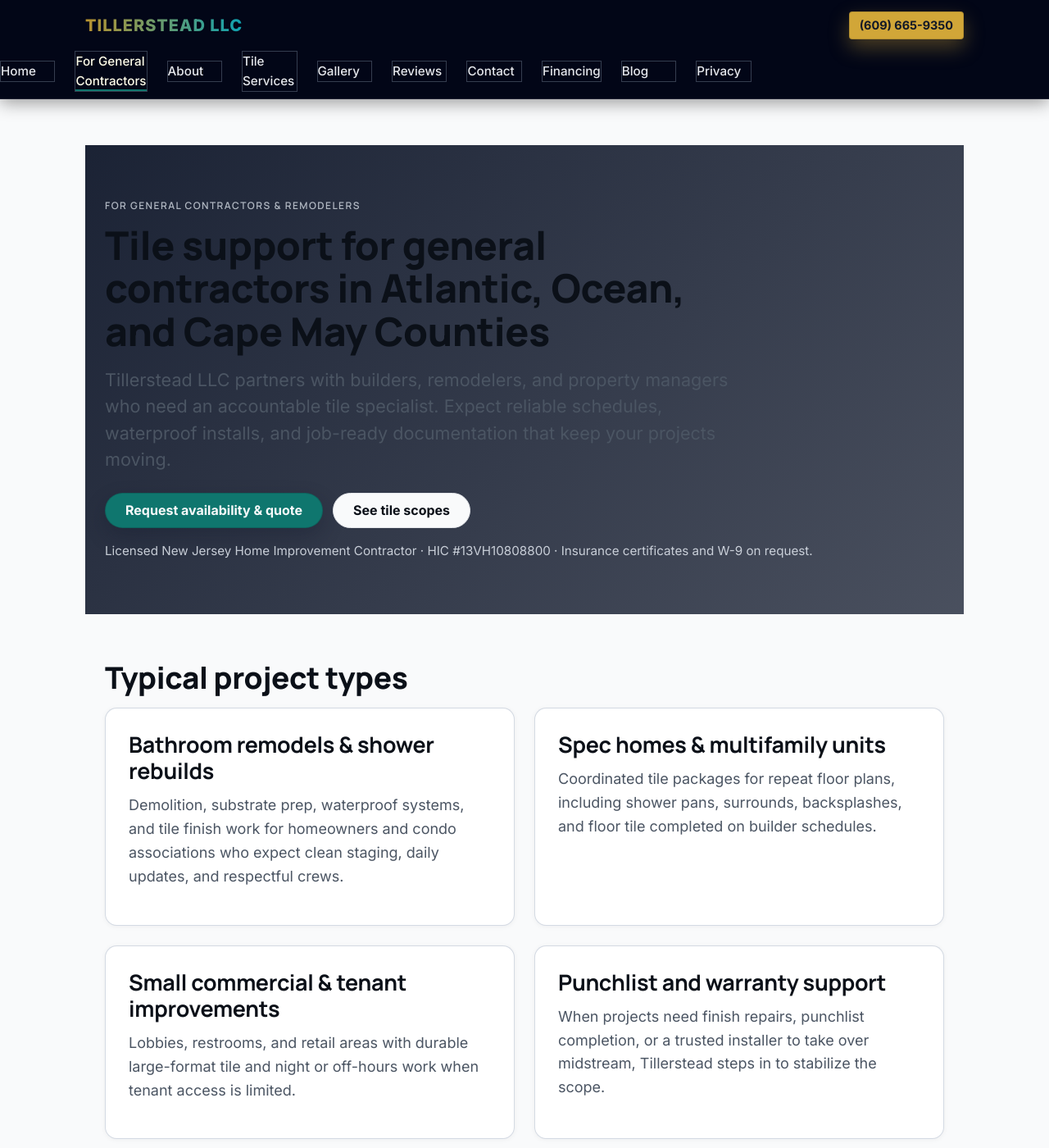
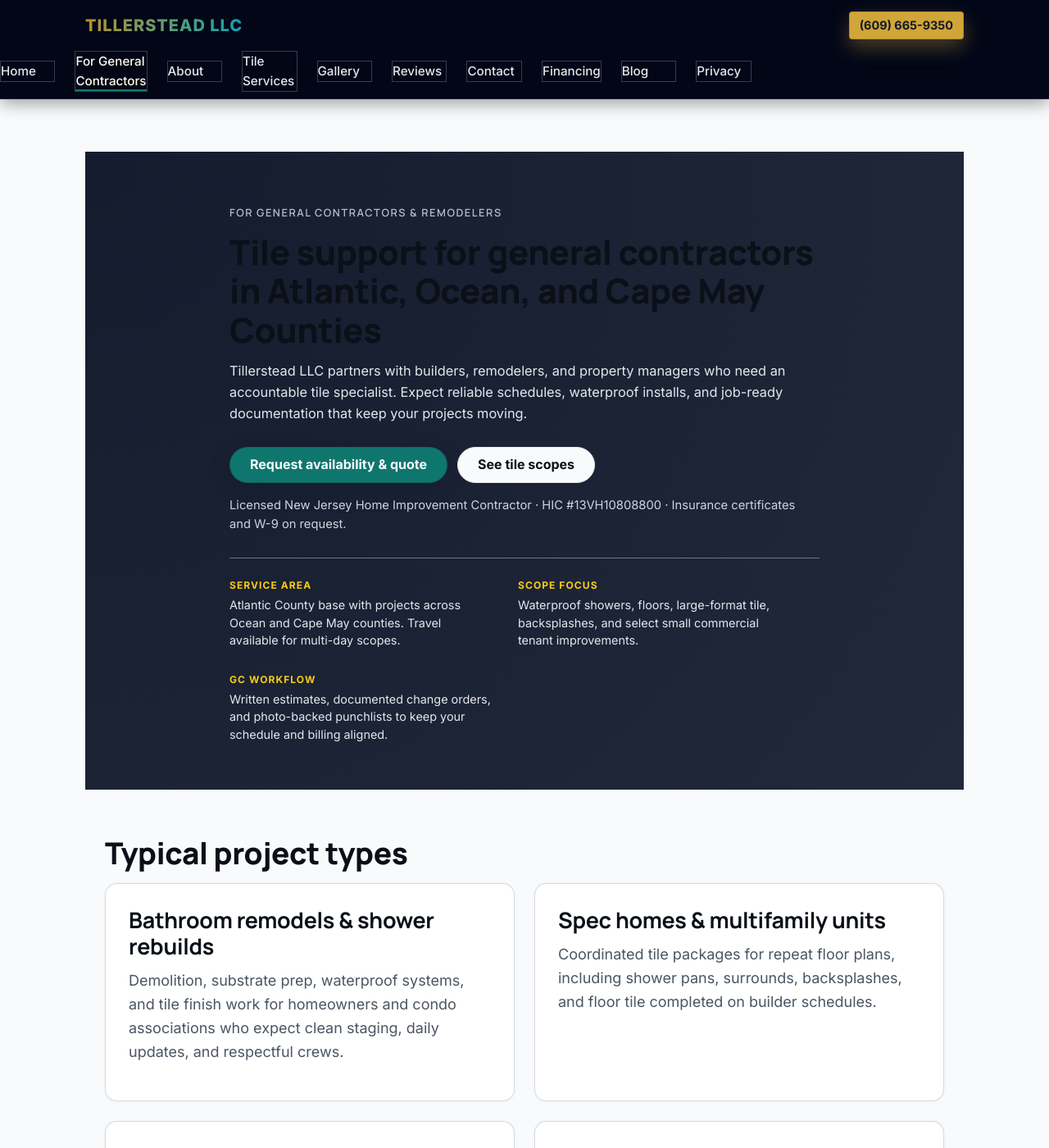
Before and after one commit to XTX33/Tillerstead-site, a Jekyll site: the page built from pages/for-general-contractors.html, in a window 1280 px wide and 1400 px high. Shown: the whole window at 82% size. Built offline with Jekyll 4.4.1, drawn with Linux system fonts in a browser that asks for light colours.

Commit message:
Update for-general-contractors.html

```diff
--- a/pages/for-general-contractors.html
+++ b/pages/for-general-contractors.html
@@ -13,7 +13,7 @@
 
 <main id="main" class="gc" aria-labelledby="gc-heading">
   <header class="gc-hero">
-    <div class="container">
+    <div class="container gc-hero-inner">
       <p class="eyebrow">For General Contractors &amp; Remodelers</p>
       <h1 id="gc-heading">Tile support for general contractors in Atlantic, Ocean, and Cape May Counties</h1>
       <p class="lead">
@@ -24,7 +24,24 @@
         <a class="btn btn-accent" href="{{ '/contact/' | relative_url }}">Request availability &amp; quote</a>
         <a class="btn btn-ghost" href="{{ '/services/' | relative_url }}">See tile scopes</a>
       </div>
-      <p class="gc-note">Licensed New Jersey Home Improvement Contractor · HIC #{{ site.company.hic }} · Insurance certificates and W-9 on request.</p>
+      <p class="gc-note">
+        Licensed New Jersey Home Improvement Contractor · HIC #{{ site.company.hic }} · Insurance certificates and W-9 on request.
+      </p>
+
+      <ul class="gc-kpis" aria-label="Tile subcontractor quick facts for general contractors">
+        <li class="gc-kpi">
+          <span class="gc-kpi-label">Service Area</span>
+          Atlantic County base with projects across Ocean and Cape May counties. Travel available for multi-day scopes.
+        </li>
+        <li class="gc-kpi">
+          <span class="gc-kpi-label">Scope Focus</span>
+          Waterproof showers, floors, large-format tile, backsplashes, and select small commercial tenant improvements.
+        </li>
+        <li class="gc-kpi">
+          <span class="gc-kpi-label">GC Workflow</span>
+          Written estimates, documented change orders, and photo-backed punchlists to keep your schedule and billing aligned.
+        </li>
+      </ul>
     </div>
   </header>
 
@@ -35,13 +52,15 @@
         <article class="gc-card">
           <h3>Bathroom remodels &amp; shower rebuilds</h3>
           <p>
-            Demolition, substrate prep, waterproof systems, and tile finish work for homeowners and condo associations who expect clean staging, daily updates, and respectful crews.
+            Demolition, substrate prep, waterproof systems, and tile finish work for homeowners and condo associations who expect clean staging,
+            daily updates, and respectful crews.
           </p>
         </article>
         <article class="gc-card">
           <h3>Spec homes &amp; multifamily units</h3>
           <p>
-            Coordinated tile packages for repeat floor plans, including shower pans, surrounds, backsplashes, and floor tile completed on builder schedules.
+            Coordinated tile packages for repeat floor plans, including shower pans, surrounds, backsplashes,
+            and floor tile completed on builder schedules.
           </p>
         </article>
         <article class="gc-card">
@@ -53,7 +72,8 @@
         <article class="gc-card">
           <h3>Punchlist and warranty support</h3>
           <p>
-            When projects need finish repairs, punchlist completion, or a trusted installer to take over midstream, Tillerstead steps in to stabilize the scope.
+            When projects need finish repairs, punchlist completion, or a trusted installer to take over midstream,
+            Tillerstead steps in to stabilize the scope.
           </p>
         </article>
       </div>
@@ -101,7 +121,8 @@
       <div class="docs-card">
         <h2 id="docs-heading">Insurance &amp; documentation</h2>
         <p>
-          Tillerstead maintains general liability coverage and can provide site-specific certificates naming your company or client. W-9, references, and sample punch documentation are available alongside your estimate.
+          Tillerstead maintains general liability coverage and can provide site-specific certificates naming your company or client.
+          W-9, references, and sample punch documentation are available alongside your estimate.
         </p>
         <p>
           Need to coordinate with property managers or HOA boards? We provide background checks or access badges as required.
@@ -115,28 +136,48 @@
 </main>
 
 <style>
+  /* GC page shell */
+  .page-gc body,
+  .gc {
+    background: var(--bg, #f9fafb);
+  }
+
+  .gc .section {
+    padding: 3.5rem 0;
+  }
+
+  /* Hero – match homepage vibe */
   .gc-hero {
     padding: 4rem 0 3rem;
-    background: linear-gradient(135deg, rgba(15, 23, 42, 0.95), rgba(15, 23, 42, 0.75));
-    color: #f8fafc;
-    text-align: left;
+    background: radial-gradient(circle at top left, rgba(15, 23, 42, 0.98), rgba(15, 23, 42, 0.92));
+    color: #f9fafb;
+  }
+
+  .gc-hero-inner {
+    max-width: 48rem;
   }
 
   .gc-hero .eyebrow {
+    margin: 0;
     text-transform: uppercase;
     letter-spacing: 0.12em;
     font-weight: 600;
-    color: rgba(226, 232, 240, 0.75);
+    font-size: 0.8rem;
+    color: rgba(226, 232, 240, 0.78);
   }
 
   .gc-hero h1 {
-    margin-top: 0.75rem;
-    max-width: 48rem;
+    margin: 0.85rem 0 0.75rem;
+    font-size: clamp(1.9rem, 4vw, 2.6rem);
+    line-height: 1.15;
   }
 
   .gc-hero .lead {
-    max-width: 48rem;
-    margin-bottom: 1.5rem;
+    max-width: 44rem;
+    margin: 0 0 1.75rem;
+    color: #e5e7eb;
+    font-size: 1.02rem;
+    line-height: 1.6;
   }
 
   .gc-cta {
@@ -147,14 +188,48 @@
   }
 
   .gc-note {
-    font-size: 0.95rem;
-    color: rgba(226, 232, 240, 0.85);
+    font-size: 0.92rem;
+    color: rgba(226, 232, 240, 0.9);
+    margin: 0;
   }
 
-  .section {
-    padding: 3.5rem 0;
+  /* KPI strip – echo homepage hero KPIs */
+  .gc-kpis {
+    list-style: none;
+    margin: 1.75rem 0 0;
+    padding: 1.5rem 0 0;
+    border-top: 1px solid rgba(148, 163, 184, 0.65);
+    display: flex;
+    flex-direction: column;
+    gap: 1rem;
   }
 
+  .gc-kpi {
+    font-size: 0.9rem;
+    line-height: 1.5;
+    color: #e5e7eb;
+    max-width: 20rem;
+  }
+
+  .gc-kpi-label {
+    display: block;
+    margin-bottom: 0.25rem;
+    font-size: 0.75rem;
+    text-transform: uppercase;
+    letter-spacing: 0.09em;
+    font-weight: 700;
+    color: #facc15; /* bright label like homepage */
+  }
+
+  @media (min-width: 900px) {
+    .gc-kpis {
+      flex-direction: row;
+      flex-wrap: wrap;
+      gap: 1.25rem 2rem;
+    }
+  }
+
+  /* Cards & grids */
   .gc-grid {
     display: grid;
     gap: 1.5rem;
@@ -167,10 +242,10 @@
   }
 
   .gc-card {
-    background: #fff;
+    background: #ffffff;
     border-radius: 0.9rem;
     border: 1px solid rgba(148, 163, 184, 0.4);
-    box-shadow: 0 1px 6px rgba(15, 23, 42, 0.05);
+    box-shadow: 0 1px 4px rgba(15, 23, 42, 0.04);
     padding: 1.75rem;
   }
 
@@ -186,12 +261,14 @@
     line-height: 1.7;
   }
 
+  /* Docs card */
   .docs-card {
-    background: #fff;
+    background: #ffffff;
     border-radius: 0.9rem;
     border: 1px solid rgba(148, 163, 184, 0.4);
     padding: 2rem;
     max-width: 50rem;
+    box-shadow: 0 1px 4px rgba(15, 23, 42, 0.04);
   }
 
   .docs-card a {
@@ -202,4 +279,19 @@
   .docs-card a:hover {
     text-decoration: underline;
   }
+
+  /* Responsive tweaks */
+  @media (max-width: 640px) {
+    .gc-hero {
+      padding: 3rem 0 2.5rem;
+    }
+
+    .gc-hero-inner {
+      max-width: 100%;
+    }
+
+    .gc-hero .lead {
+      font-size: 0.98rem;
+    }
+  }
 </style>
```
